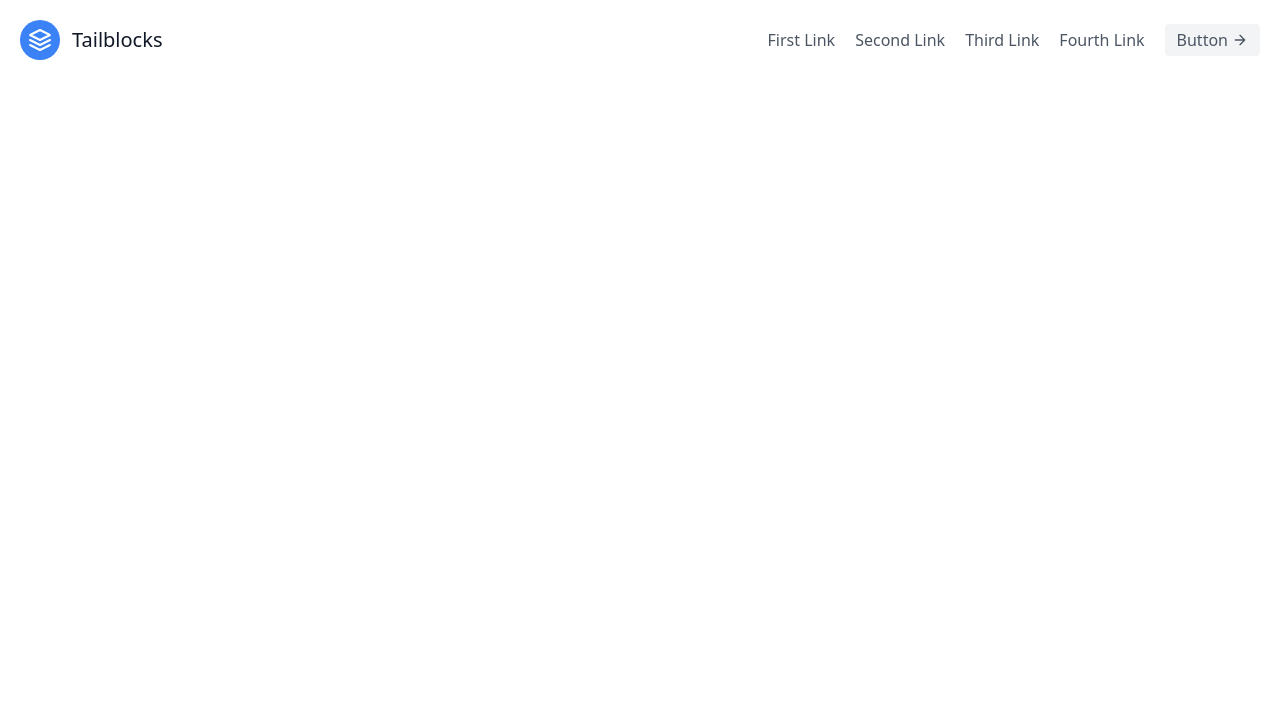
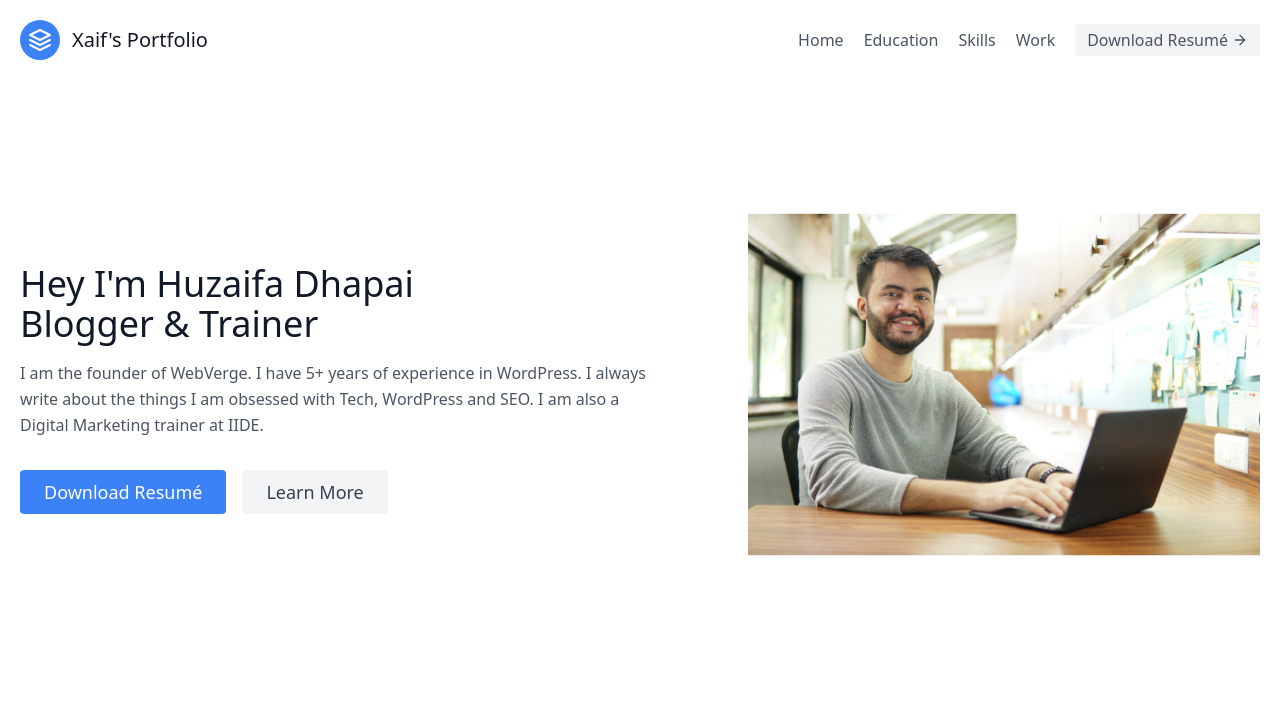
Before and after one commit to xaif/xaif.github.io, a plain HTML site: page index.html in a window 1280 px wide. Drawn offline with nearby package versions, Linux system fonts and the light colour scheme.

Commit message:
Added Hero Section

```diff
--- a/index.html
+++ b/index.html
@@ -18,7 +18,10 @@
 <meta property="twitter:title" content="Huzaifa Dhapai - Digital Marketing Trainer & Blogger">
 <meta property="twitter:description" content="Welcome to my portfolio website where you can follow me on social media and also ask for any help.">
 <meta property="twitter:image" content="https://metatags.io/assets/meta-tags-16a33a6a8531e519cc0936fbba0ad904e52d35f34a46c97a2c9f6f7dd7d336f2.png">
-    <link href="https://unpkg.com/tailwindcss@^2/dist/tailwind.min.css" rel="stylesheet">
+<link href="https://unpkg.com/tailwindcss@^2/dist/tailwind.min.css" rel="stylesheet">
+
+<!-- The menu of the website -->
+
 <body>
     <header class="text-gray-600 body-font">
         <div class="container mx-auto flex flex-wrap p-5 flex-col md:flex-row items-center">
@@ -26,20 +29,46 @@
             <svg xmlns="http://www.w3.org/2000/svg" fill="none" stroke="currentColor" stroke-linecap="round" stroke-linejoin="round" stroke-width="2" class="w-10 h-10 text-white p-2 bg-blue-500 rounded-full" viewBox="0 0 24 24">
               <path d="M12 2L2 7l10 5 10-5-10-5zM2 17l10 5 10-5M2 12l10 5 10-5"></path>
             </svg>
-            <span class="ml-3 text-xl">Tailblocks</span>
+            <span class="ml-3 text-xl">Xaif's Portfolio</span>
           </a>
           <nav class="md:ml-auto flex flex-wrap items-center text-base justify-center">
-            <a class="mr-5 hover:text-gray-900">First Link</a>
-            <a class="mr-5 hover:text-gray-900">Second Link</a>
-            <a class="mr-5 hover:text-gray-900">Third Link</a>
-            <a class="mr-5 hover:text-gray-900">Fourth Link</a>
+            <a class="mr-5 hover:text-gray-900">Home</a>
+            <a class="mr-5 hover:text-gray-900">Education</a>
+            <a class="mr-5 hover:text-gray-900">Skills</a>
+            <a class="mr-5 hover:text-gray-900">Work</a>
           </nav>
-          <button class="inline-flex items-center bg-gray-100 border-0 py-1 px-3 focus:outline-none hover:bg-gray-200 rounded text-base mt-4 md:mt-0">Button
+          <button class="inline-flex items-center bg-gray-100 border-0 py-1 px-3 focus:outline-none hover:bg-gray-200 rounded text-base mt-4 md:mt-0">Download Resumé
             <svg fill="none" stroke="currentColor" stroke-linecap="round" stroke-linejoin="round" stroke-width="2" class="w-4 h-4 ml-1" viewBox="0 0 24 24">
               <path d="M5 12h14M12 5l7 7-7 7"></path>
             </svg>
           </button>
         </div>
       </header>
+
+<!-- End of the menu -->
+
+<!-- Hero Section -->
+
+<section class="text-gray-600 body-font">
+  <div class="container mx-auto flex px-5 py-24 md:flex-row flex-col items-center">
+    <div class="lg:flex-grow md:w-1/2 lg:pr-24 md:pr-16 flex flex-col md:items-start md:text-left mb-16 md:mb-0 items-center text-center">
+      <h1 class="title-font sm:text-4xl text-3xl mb-4 font-medium text-gray-900">Hey I'm Huzaifa Dhapai
+        <br class="hidden lg:inline-block">Blogger & Trainer
+      </h1>
+      <p class="mb-8 leading-relaxed">I am the founder of WebVerge. I have 5+ years of experience in WordPress. I always write about the things I am obsessed with Tech, WordPress and SEO. I am also a Digital Marketing trainer at IIDE.</p>
+      <div class="flex justify-center">
+        <button class="inline-flex text-white bg-blue-500 border-0 py-2 px-6 focus:outline-none hover:bg-blue-600 rounded text-lg">Download Resumé</button>
+        <button class="ml-4 inline-flex text-gray-700 bg-gray-100 border-0 py-2 px-6 focus:outline-none hover:bg-gray-200 rounded text-lg">Learn More</button>
+      </div>
+    </div>
+    <div class="lg:max-w-lg lg:w-full md:w-1/2 w-5/6">
+      <img class="object-cover object-center rounded" alt="hero" src="/images/huzaifa-portfolio.png">
+    </div>
+  </div>
+</section>
+
+<!-- End of Hero Section -->
+
+
 </body>
 </head>
```
Also changed, not shown: images/huzaifa-portfolio.png (added).
